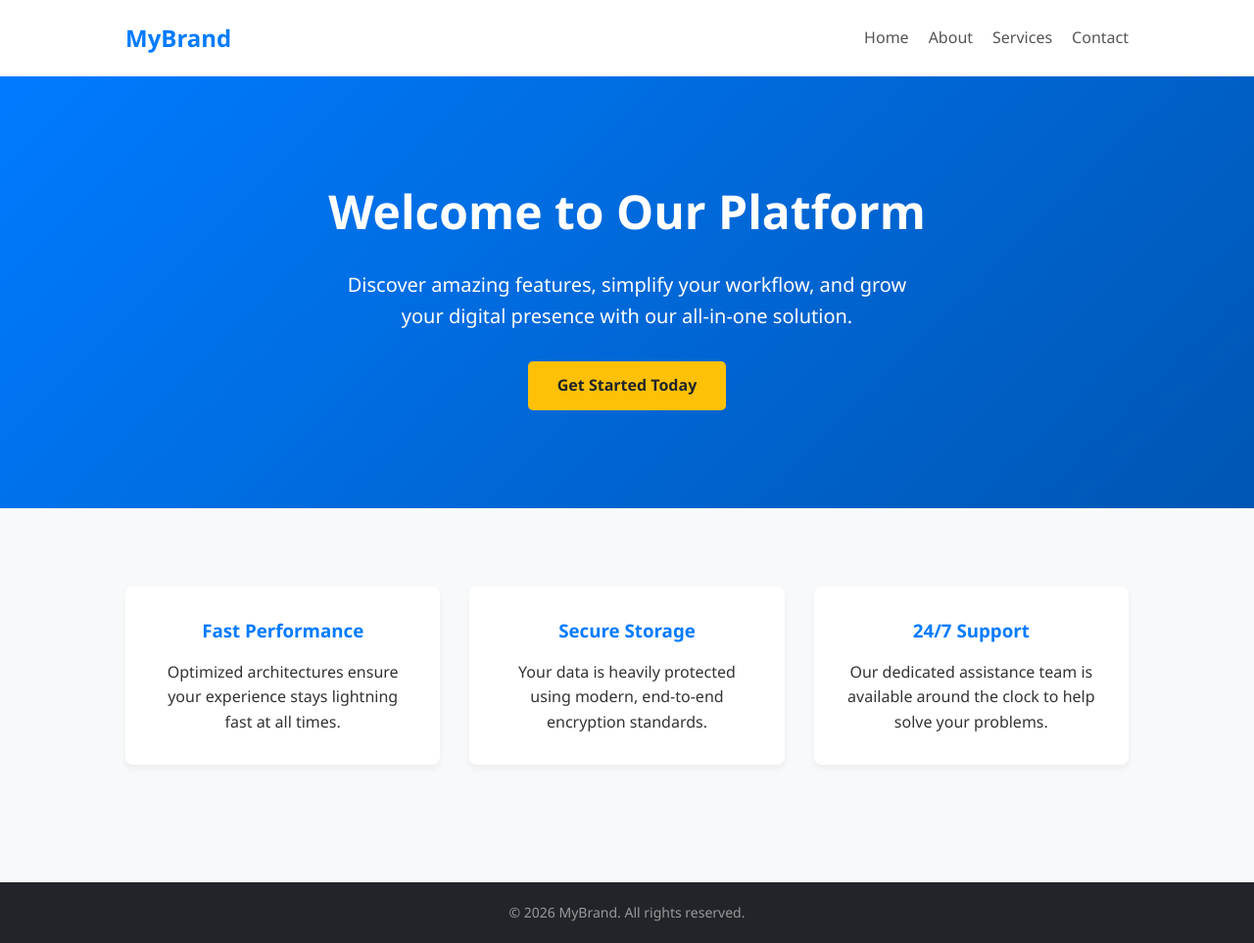
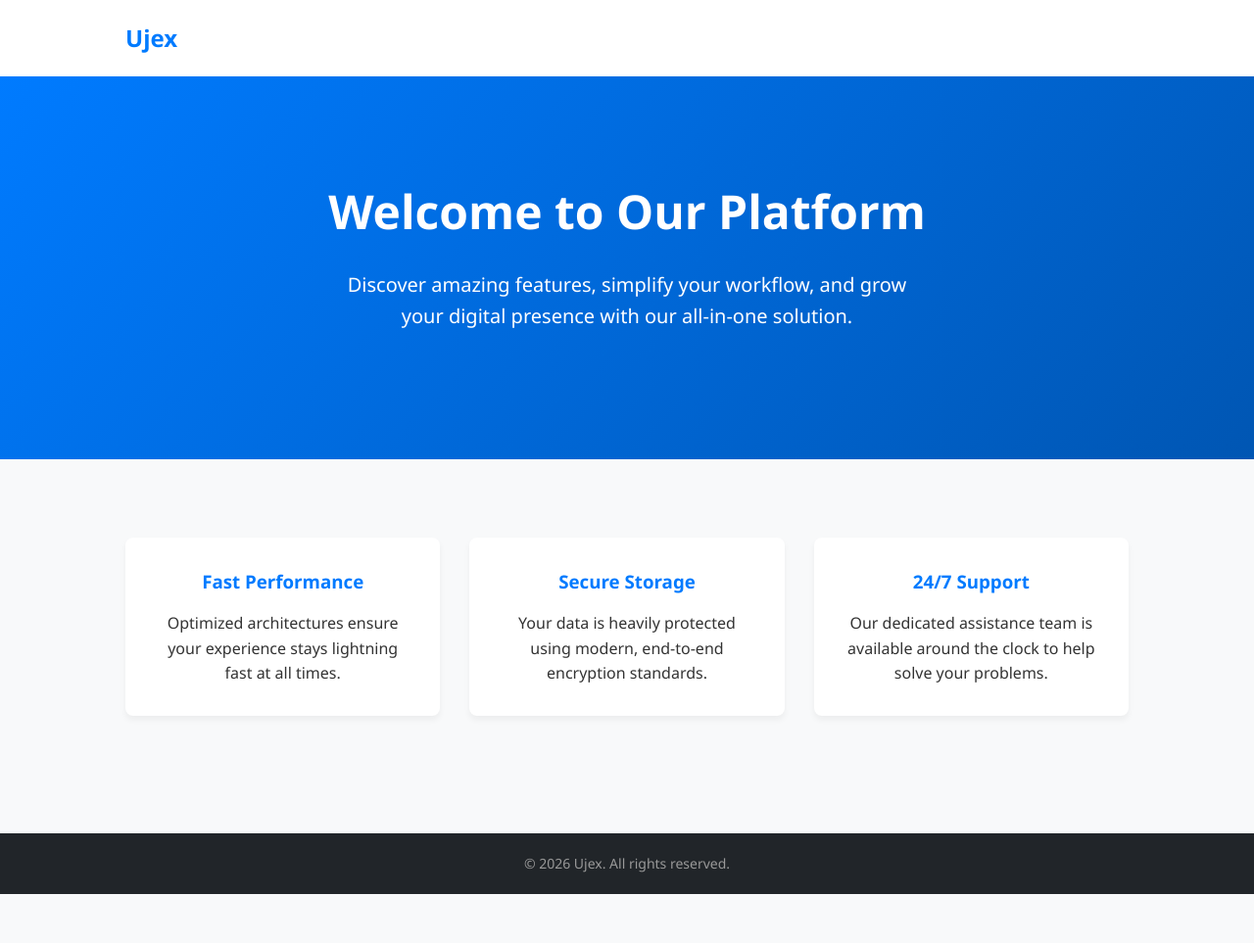
Before and after one commit to ujjwal0414/prsnl.stack.backend, a website: page public/WelcomePage.html in a window 1280 px wide. Shown: the whole page at 98% size. After the commit the page ends 913 px from the top, so only its background shows below. Drawn offline with Linux system fonts and the light colour scheme.

Commit message:
Changed HTML welcome page

```diff
--- a/public/WelcomePage.html
+++ b/public/WelcomePage.html
@@ -148,22 +148,15 @@
 
     <!-- Header Section -->
     <header>
-        <div class="logo">MyBrand</div>
-        <nav>
-            <ul>
-                <li><a href="#">Home</a></li>
-                <li><a href="#">About</a></li>
-                <li><a href="#">Services</a></li>
-                <li><a href="#">Contact</a></li>
-            </ul>
-        </nav>
+        <div class="logo">Ujex</div>
+
     </header>
 
     <!-- Welcome Hero Section -->
     <section class="hero">
         <h1>Welcome to Our Platform</h1>
         <p>Discover amazing features, simplify your workflow, and grow your digital presence with our all-in-one solution.</p>
-        <a href="#" class="btn">Get Started Today</a>
+
     </section>
 
     <!-- Core Features Grid -->
@@ -184,7 +177,7 @@
 
     <!-- Footer Section -->
     <footer>
-        <p>&copy; 2026 MyBrand. All rights reserved.</p>
+        <p>&copy; 2026 Ujex. All rights reserved.</p>
     </footer>
 
 </body>
```
